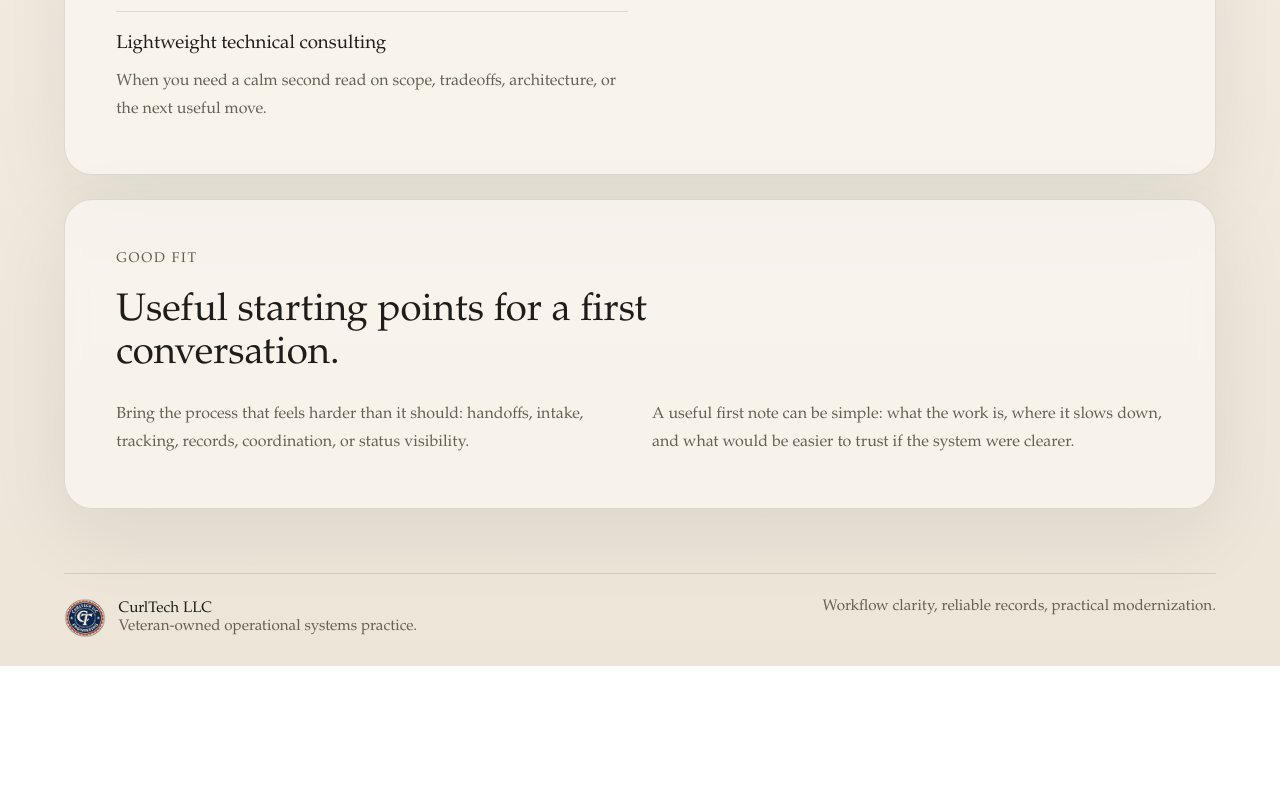
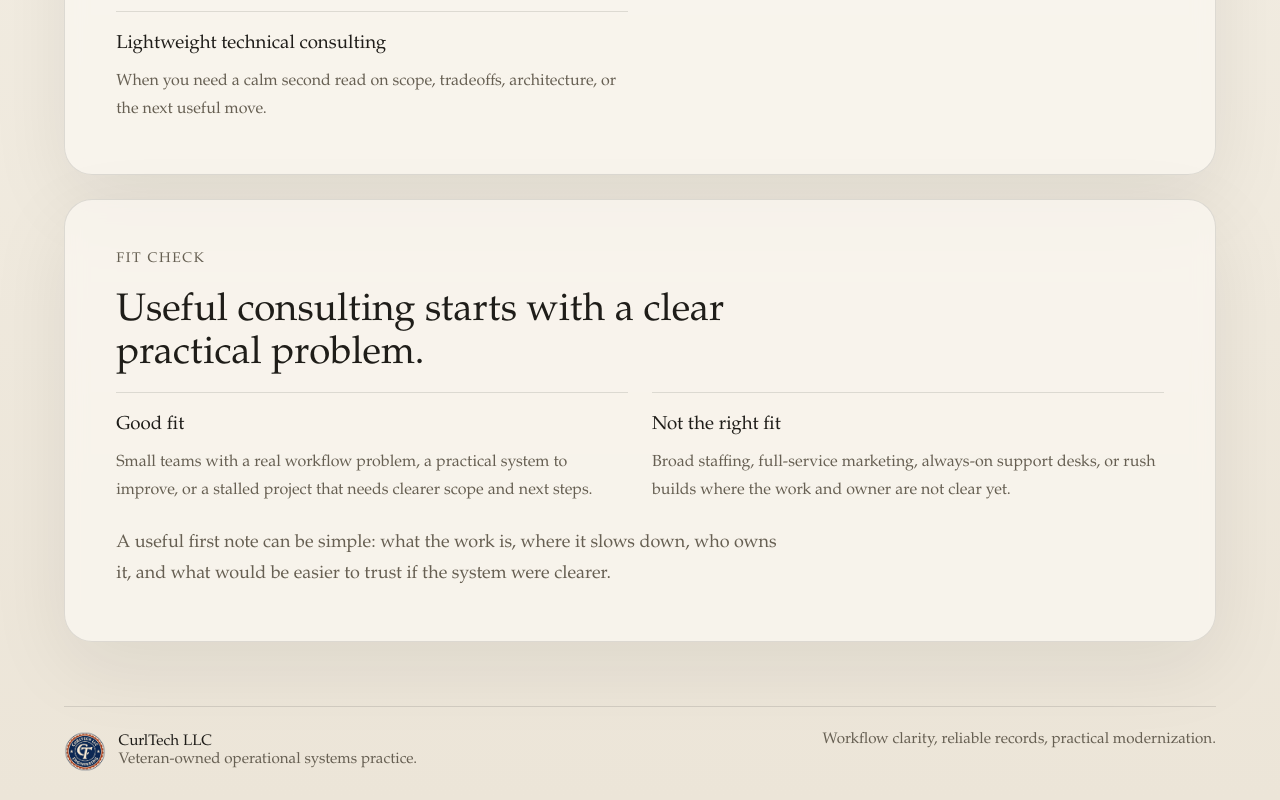
Before and after one commit to gacurl/gacurl-web, a Next.js app: page /contact in a window 1280 px wide. Shown: the part 992-1792 px from the top of the page. Before the commit the page ends 1658 px from the top, so only its background shows below. Built offline with nearby package versions, Linux system fonts and the light colour scheme.

Commit message:
Issue 3-3: Add lead qualification copy to contact page

```diff
--- a/app/contact/page.tsx
+++ b/app/contact/page.tsx
@@ -23,6 +23,19 @@ const contactIntents = [
     title: "Lightweight technical consulting",
     description:
       "When you need a calm second read on scope, tradeoffs, architecture, or the next useful move."
+  }
+];
+
+const fitGuidance = [
+  {
+    title: "Good fit",
+    description:
+      "Small teams with a real workflow problem, a practical system to improve, or a stalled project that needs clearer scope and next steps."
+  },
+  {
+    title: "Not the right fit",
+    description:
+      "Broad staffing, full-service marketing, always-on support desks, or rush builds where the work and owner are not clear yet."
   }
 ];
 
@@ -54,21 +67,24 @@ export default function ContactPage() {
         </div>
       </section>
 
-      <section className="content-card content-card--split">
+      <section className="content-card">
         <div className="section-heading">
-          <p className="eyebrow">Good Fit</p>
-          <h2>Useful starting points for a first conversation.</h2>
+          <p className="eyebrow">Fit Check</p>
+          <h2>Useful consulting starts with a clear practical problem.</h2>
         </div>
-        <div className="split-copy">
-          <p>
-            Bring the process that feels harder than it should: handoffs,
-            intake, tracking, records, coordination, or status visibility.
-          </p>
-          <p>
-            A useful first note can be simple: what the work is, where it slows
-            down, and what would be easier to trust if the system were clearer.
-          </p>
+        <div className="content-grid">
+          {fitGuidance.map((item) => (
+            <article key={item.title}>
+              <h3>{item.title}</h3>
+              <p>{item.description}</p>
+            </article>
+          ))}
         </div>
+        <p className="lede">
+          A useful first note can be simple: what the work is, where it slows
+          down, who owns it, and what would be easier to trust if the system
+          were clearer.
+        </p>
       </section>
     </div>
   );
```
